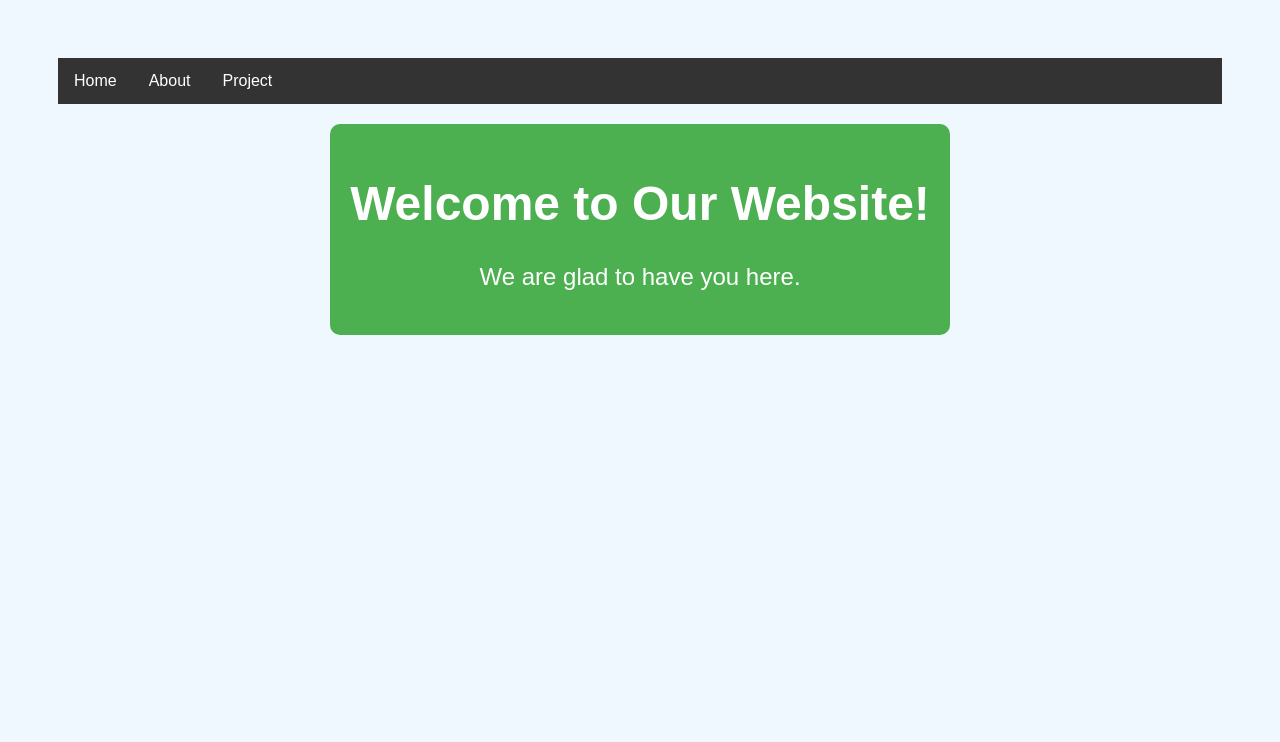
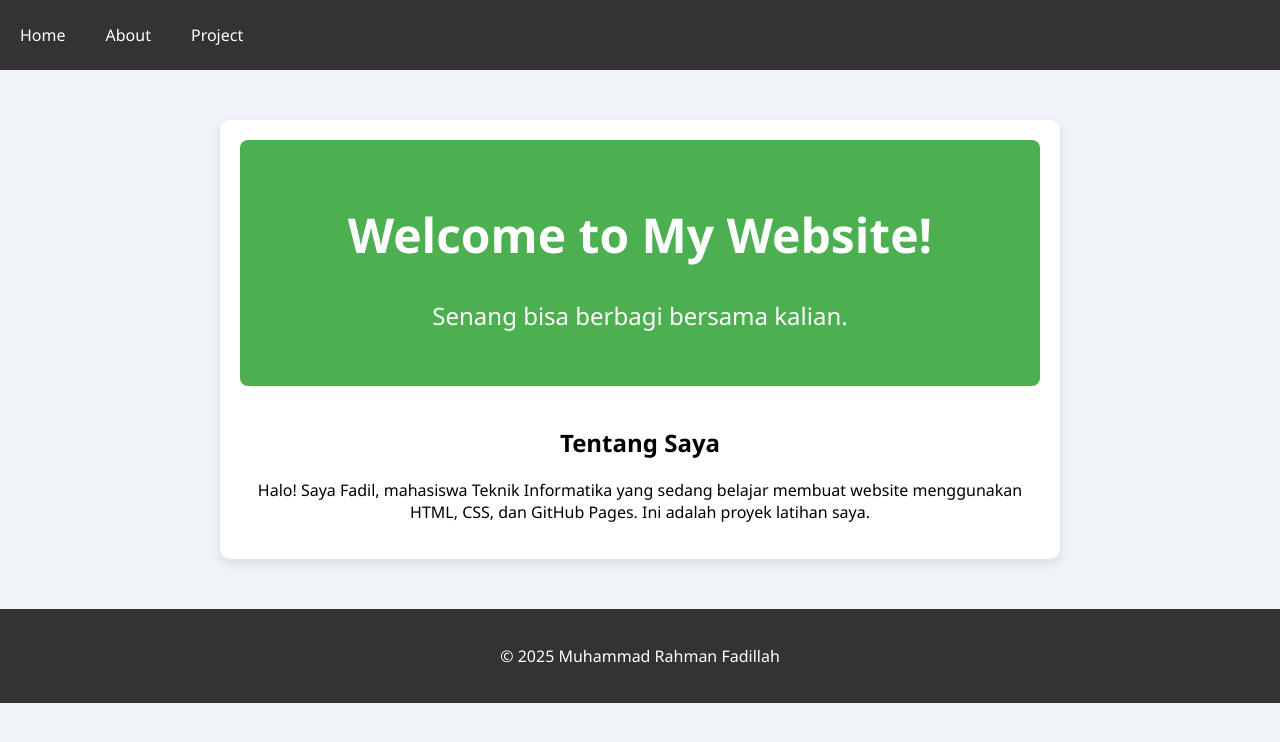
Before and after one commit to ffaddiil/mrahmanfadillah.github.io, a plain HTML site: page index.html in a window 1280 px wide. Drawn offline with Linux system fonts and the light colour scheme.

Commit message:
Update index.html

```diff
--- a/index.html
+++ b/index.html
@@ -1,53 +1,94 @@
 <!DOCTYPE html>
 <html lang="en">
 <head>
-    <meta charset="UTF-8">
-    <meta name="viewport" content="width=device-width, initial-scale=1.0">
-    <title>Welcome Message</title>
+  <meta charset="UTF-8" />
+  <meta name="viewport" content="width=device-width, initial-scale=1.0"/>
+  <title>Fadil's Website</title>
   <style>
     body {
-            font-family: Arial, sans-serif;
-            background-color: #f0f8ff;
-            text-align: center;
-            padding: 50px;
+      margin: 0;
+      font-family: 'Segoe UI', Tahoma, Geneva, Verdana, sans-serif;
+      background-color: #f0f4f8;
     }
+
     .navbar {
-            background-color: #333; /* Dark background */
+      background-color: #333;
       overflow: hidden;
+      padding: 10px 0;
+      position: sticky;
+      top: 0;
+      z-index: 1000;
     }
+
     .navbar a {
       float: left;
       display: block;
       color: white;
-            text-align: center;
-            padding: 14px 16px;
+      padding: 14px 20px;
       text-decoration: none;
+      transition: 0.3s;
     }
+
     .navbar a:hover {
-            background-color: #ddd; /* Light background on hover */
+      background-color: #ddd;
       color: black;
     }
+
+    .container {
+      max-width: 800px;
+      margin: 50px auto;
+      padding: 20px;
+      text-align: center;
+      background-color: white;
+      border-radius: 10px;
+      box-shadow: 0 4px 12px rgba(0, 0, 0, 0.1);
+    }
+
     .welcome-message {
-            background-color: #4CAF50; /* Green */
+      background-color: #4CAF50;
       color: white;
+      padding: 30px 20px;
+      border-radius: 8px;
+      font-size: 24px;
+      margin-bottom: 30px;
+    }
+
+    section {
+      margin-top: 40px;
+    }
+
+    footer {
+      text-align: center;
       padding: 20px;
-            border-radius: 10px;
-            display: inline-block;
-            font-size: 24px;
-            margin-top: 20px;
+      background-color: #333;
+      color: white;
+      margin-top: 40px;
     }
   </style>
 </head>
 <body>
+
   <div class="navbar">
     <a href="#home">Home</a>
     <a href="#about">About</a>
-        <a href="path/to/your/file.pdf" target="_blank">Project</a> <!-- Link to PDF -->
+    <a href="path/to/your/file.pdf" target="_blank">Project</a>
   </div>
 
+  <div class="container" id="home">
     <div class="welcome-message">
-        <h1>Welcome to Our Website!</h1>
-        <p>We are glad to have you here.</p>
+      <h1>Welcome to My Website!</h1>
+      <p>Senang bisa berbagi bersama kalian.</p>
     </div>
+
+    <section id="about">
+      <h2>Tentang Saya</h2>
+      <p>Halo! Saya Fadil, mahasiswa Teknik Informatika yang sedang belajar membuat website menggunakan HTML, CSS, dan GitHub Pages. Ini adalah proyek latihan saya.</p>
+    </section>
+  </div>
+
+  <footer>
+    <p>&copy; 2025 Muhammad Rahman Fadillah</p>
+  </footer>
+
 </body>
 </html>
```
Lines whose indentation alone changed are shown as unchanged.
